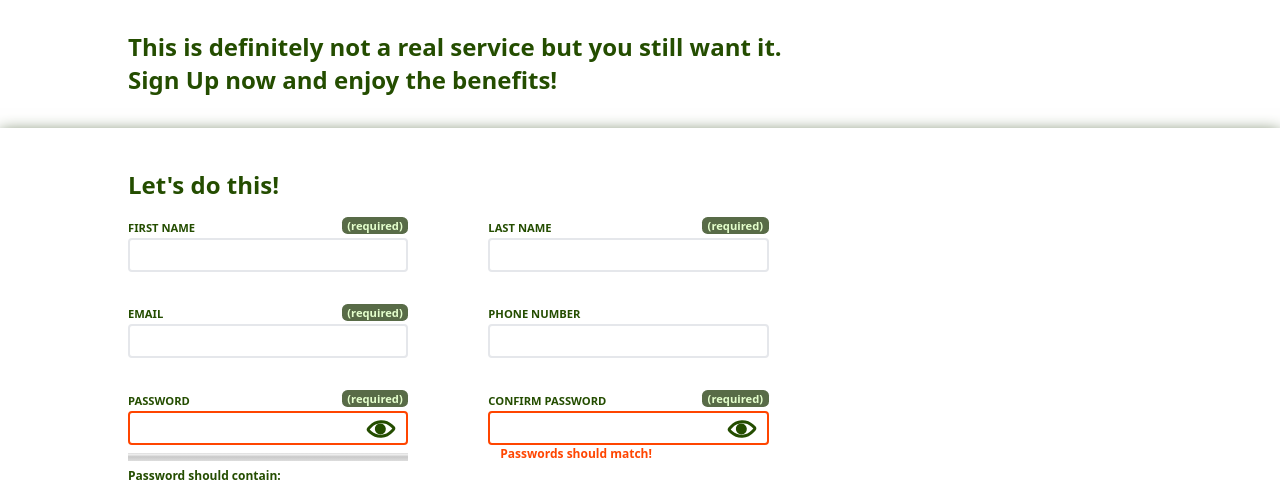
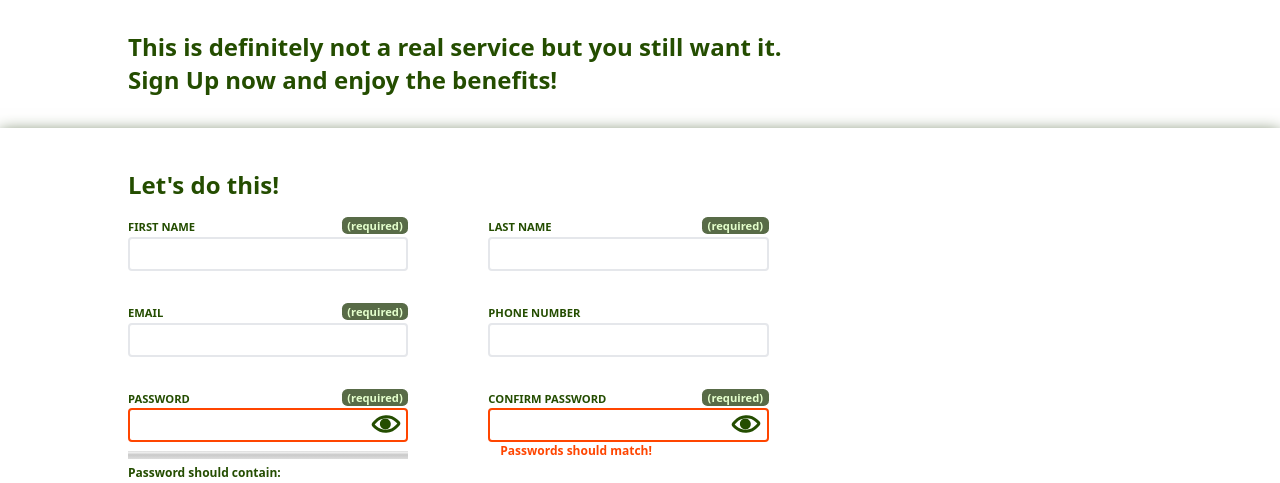
Before and after one commit to ioakeimoTOP/SignUp-Form, a website: page index.html in a window 1280 px wide. Shown: the part 310-793 px from the top of the page. Drawn offline with Linux system fonts and the light colour scheme; a web font is replaced by a local one.

Commit message:
Fix password visibility toggle positioning
While testing on Epiphany (GNOME webkit based browser), the password
show toggle appears to be weirdly positioned lower than it should.
This inaccuracy can easily be avoided by not positioning the element
relative to the outer field container, by rather providing a closer
container to closely position it relative to the input field.

```diff
--- a/index.html
+++ b/index.html
@@ -103,6 +103,7 @@
             </li>
             <li class="signup__field password">
               <label for="password">Password</label>
+              <div class="password__wrapper">
                 <input
                   type="password"
                   id="password"
@@ -111,12 +112,13 @@
                   pattern="^(?=.*[a-z])(?=.*[A-Z])(?=.*[0-9])(?=.*[!@#$%^&*]).{8,20}$"
                   required
                 />
-              <span class="signup__field-required"></span>
                 <input
                   type="checkbox"
                   title="Show password"
                   class="password__toggle"
                 />
+              </div>
+              <span class="signup__field-required"></span>
               <meter
                 class="password__strength"
                 min="0"
@@ -166,6 +168,7 @@
             </li>
             <li class="signup__field password">
               <label for="confirm_password">Confirm Password</label>
+              <div class="password__wrapper">
                 <input
                   type="password"
                   id="confirm_password"
@@ -174,12 +177,13 @@
                   pattern="^(?=.*[a-z])(?=.*[A-Z])(?=.*[0-9])(?=.*[!@#$%^&*]).{8,20}$"
                   required
                 />
-              <span class="signup__field-required"></span>
                 <input
                   type="checkbox"
                   title="Show password"
                   class="password__toggle"
                 />
+              </div>
+              <span class="signup__field-required"></span>
               <div class="validation">
                 <span
                   aria-hidden="false"
--- a/src/styles/signup.scss
+++ b/src/styles/signup.scss
@@ -100,7 +100,7 @@ input {
 
     & label {
       display: block;
-      padding: 0.25em 0;
+      padding: 0.15rem 0;
 
       color: var(--text);
       font-size: var(--fs);
@@ -177,15 +177,17 @@ input {
 }
 
 .password {
-  position: relative;
+  &__wrapper {
+    position: relative;
+  }
 
   &__toggle {
     appearance: none;
     cursor: pointer;
 
     position: absolute;
-    right: 1rem;
-    top: 1.75rem;
+    top: 0.3rem;
+    right: 0.7rem;
     padding: 0.5rem;
 
     border-radius: 75% 15%;
```
Also changed, not shown: src/styles/main.css. Lines whose indentation alone changed are shown as unchanged.
